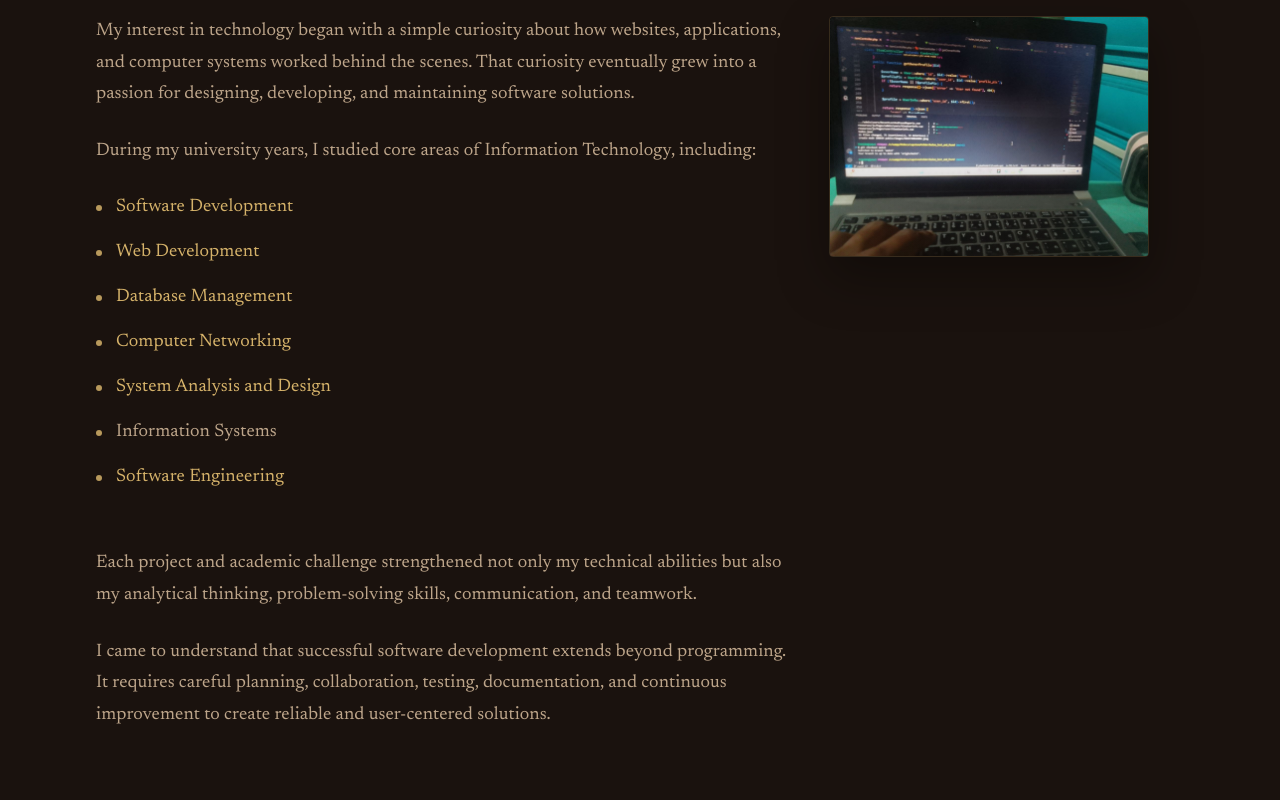
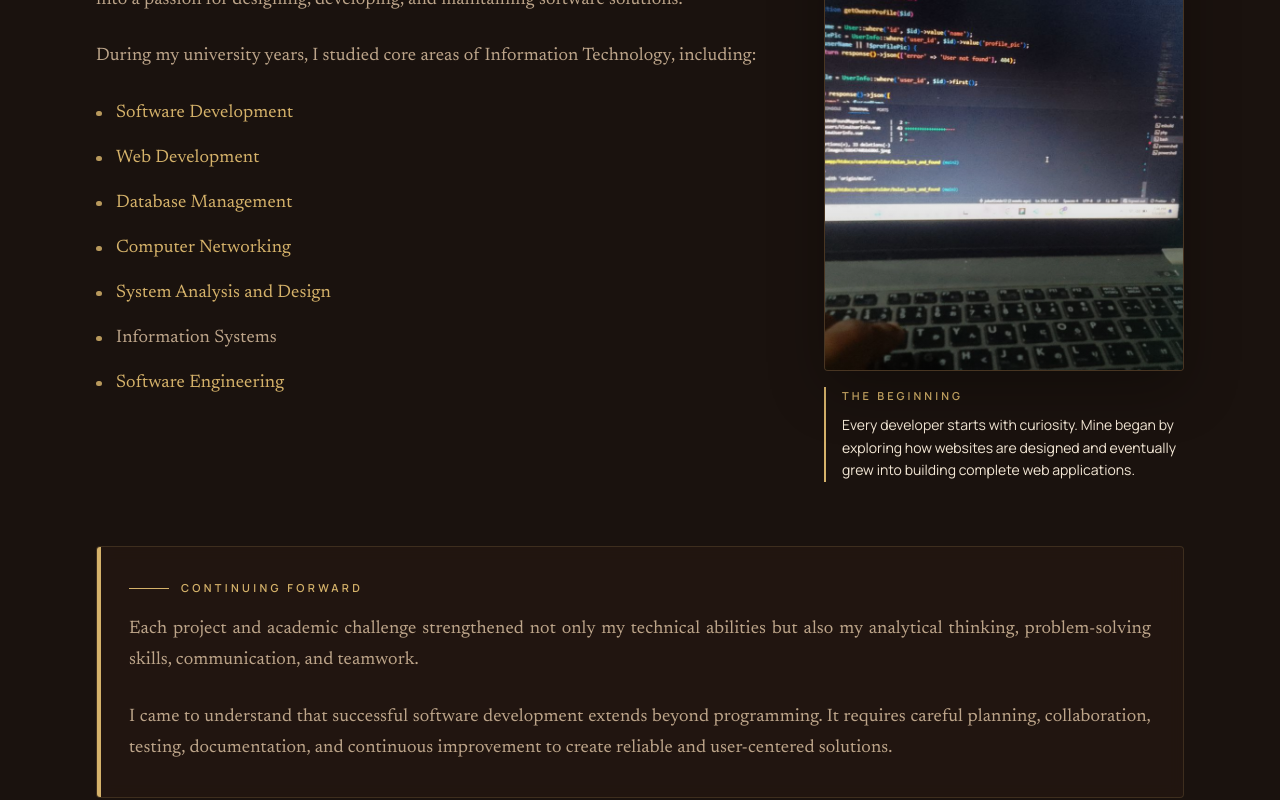
Before and after one commit to jobelGolde12/personal-blog, a React (Vite) app: page /about in a window 1280 px wide. Shown: the part 980-1780 px from the top of the page. Built offline with nearby package versions, Linux system fonts and the light colour scheme.

Commit message:
Enhancing responsiveness of about journey component

```diff
--- a/src/components/about/AboutJourney.jsx
+++ b/src/components/about/AboutJourney.jsx
@@ -3,33 +3,83 @@ import webCurious from '../../assets/images/web_curious.png';
 
 export default function AboutJourney({ itemVariants, aboutContent }) {
   return (
-    <motion.div variants={itemVariants} className="mb-20">
-      <h2 className="editorial-section-title">My Journey</h2>
-      <div className="flex flex-col items-start gap-10 lg:flex-row">
-        <div className="editorial-content flex-1">
-          {aboutContent.journeyIntro}
+    <motion.section variants={itemVariants} className="mb-24">
+      <h2 className="editorial-section-title mb-10">
+        My Journey
+      </h2>
+
+      {/* Main Content */}
+      <div className="grid gap-12 lg:grid-cols-[minmax(0,1fr)_360px] lg:items-start">
+        {/* Journey Intro */}
+        <div className="space-y-6">
+          <div className="editorial-content">
+            {aboutContent.journeyIntro}
+          </div>
         </div>
-        <div className="w-full shrink-0 lg:w-80">
-          <motion.div
-            whileHover={{ y: -4 }}
-            transition={{ duration: 0.4, ease: [0.22, 1, 0.36, 1] }}
-            className="group relative"
-          >
-            <div className="absolute -inset-3 rounded-sm bg-accent/10 opacity-0 blur-2xl transition-opacity duration-500 group-hover:opacity-100" />
-            <div className="relative overflow-hidden rounded-sm border border-border shadow-[0_20px_50px_rgba(0,0,0,0.35)]">
+
+        {/* Image */}
+        <motion.figure
+          whileHover={{ y: -5 }}
+          transition={{
+            duration: 0.45,
+            ease: [0.22, 1, 0.36, 1],
+          }}
+          className="group"
+        >
+          <div className="relative overflow-hidden rounded-sm border border-border bg-card shadow-[0_18px_55px_rgba(0,0,0,0.28)]">
+            <div className="aspect-[4/5] overflow-hidden">
               <img
                 src={webCurious}
-                alt="Coding on laptop"
-                className="relative h-auto w-full object-cover transition-transform duration-500 group-hover:scale-[1.03]"
+                alt="Early curiosity about web development"
+                className="h-full w-full object-cover transition-transform duration-700 group-hover:scale-[1.04]"
               />
-              <div className="pointer-events-none absolute inset-0 bg-gradient-to-t from-bg/40 via-transparent to-transparent" />
             </div>
-          </motion.div>
+
+            {/* Image Overlay */}
+            <div className="pointer-events-none absolute inset-0 bg-gradient-to-t from-black/35 via-transparent to-transparent" />
+          </div>
+
+          {/* Editorial Label */}
+          <figcaption className="mt-4 border-l-2 border-accent pl-4">
+            <p className="text-[11px] font-semibold uppercase tracking-[0.28em] text-accent">
+              The Beginning
+            </p>
+            <p className="mt-2 text-sm leading-relaxed text-muted-foreground">
+              Every developer starts with curiosity. Mine began by exploring
+              how websites are designed and eventually grew into building
+              complete web applications.
+            </p>
+          </figcaption>
+        </motion.figure>
+      </div>
+
+      {/* Journey Closing */}
+      <motion.div
+        initial={{ opacity: 0, y: 12 }}
+        whileInView={{ opacity: 1, y: 0 }}
+        viewport={{ once: true }}
+        transition={{
+          duration: 0.55,
+          ease: [0.22, 1, 0.36, 1],
+        }}
+        className="mt-16"
+      >
+        <div className="relative overflow-hidden rounded-sm border border-border bg-card/40 px-8 py-8 backdrop-blur-sm">
+          {/* Accent */}
+          <div className="absolute left-0 top-0 h-full w-1 bg-accent" />
+
+          <div className="mb-4 flex items-center gap-3">
+            <span className="h-px w-10 bg-accent" />
+            <span className="text-[11px] font-semibold uppercase tracking-[0.3em] text-accent">
+              Continuing Forward
+            </span>
+          </div>
+
+          <div className="editorial-content relative z-10">
+            {aboutContent.journeyClosing}
+          </div>
         </div>
-      </div>
-      <div className="editorial-content mt-8">
-        {aboutContent.journeyClosing}
-      </div>
-    </motion.div>
+      </motion.div>
+    </motion.section>
   );
 }
--- a/src/index.css
+++ b/src/index.css
@@ -281,8 +281,10 @@ a {
 
 .editorial-content p {
   margin: 0 0 var(--paragraph-spacing);
-  max-width: var(--measure);
-  text-wrap: pretty;
+  text-align: justify;
+  text-justify: inter-word;
+  hyphens: auto;
+  -webkit-hyphens: auto;
 }
 
 .editorial-content p:last-child {
@@ -308,7 +310,6 @@ a {
   padding: 0;
   display: grid;
   gap: 0.75em;
-  max-width: var(--measure);
 }
 
 .editorial-content li {
@@ -420,7 +421,10 @@ a {
 .prose p {
   line-height: var(--line-reading);
   margin-bottom: var(--paragraph-spacing);
-  max-width: var(--measure);
+  text-align: justify;
+  text-justify: inter-word;
+  hyphens: auto;
+  -webkit-hyphens: auto;
 }
 
 .prose a {
@@ -443,7 +447,6 @@ a {
   padding-left: 1.1em;
   margin: 1.5em 0;
   color: var(--color-text);
-  max-width: var(--measure);
 }
 
 .prose li {
@@ -474,24 +477,11 @@ a {
 @media (max-width: 767px) {
   :root {
     --text-body: 1.0625rem; /* 17px */
-    --measure: 100%;
   }
 
   .editorial-content {
     font-size: var(--text-body);
     font-variation-settings: "opsz" 17;
-  }
-
-  main p,
-  main li,
-  .editorial-content,
-  .editorial-content p,
-  .editorial-content li,
-  .editorial-lead {
-    text-align: justify;
-    text-justify: inter-word;
-    hyphens: auto;
-    -webkit-hyphens: auto;
   }
 
   .hero-section,
@@ -548,7 +538,6 @@ a {
 
 /* Comfortable reading measure on larger screens */
 @media (min-width: 768px) {
-  .editorial-content,
   .editorial-lead {
     max-width: var(--measure);
   }
```
